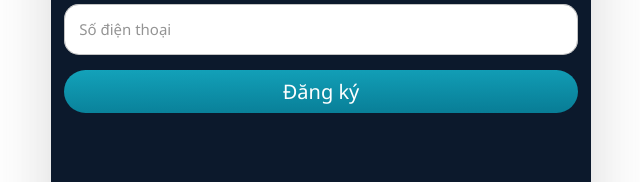
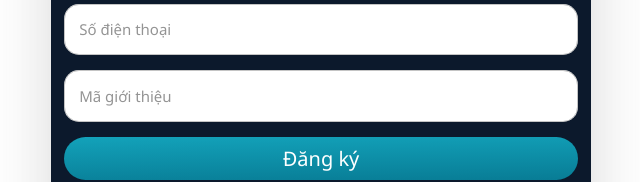
Before and after one commit to minhnguyen268/abc, a Next.js app in the folder front-end/: page /register in a window 1280 px wide. Shown: the part 397-579 px from the top of the page, without its empty margins (319-959 px from the left). Built offline with nearby package versions, Linux system fonts and the light colour scheme; no server answers.

Commit message:
Update register.js

```diff
--- a/front-end/pages/register.js
+++ b/front-end/pages/register.js
@@ -242,7 +242,7 @@ const DangKy = () => {
             <ErrorMessageLabel>{errors.phone ? errors.phone.message : ""}</ErrorMessageLabel>
           </FormControl>
 
-          {/* <FormControl
+          <FormControl
             sx={{
               display: "flex",
               flexDirection: "column",
@@ -263,7 +263,7 @@ const DangKy = () => {
               )}
               defaultValue=""
             />
-          </FormControl> */}
+          </FormControl>
 
           <Button type="submit" onClick={handleSubmit(onSubmit)} variant="contained">
             Đăng ký
```
